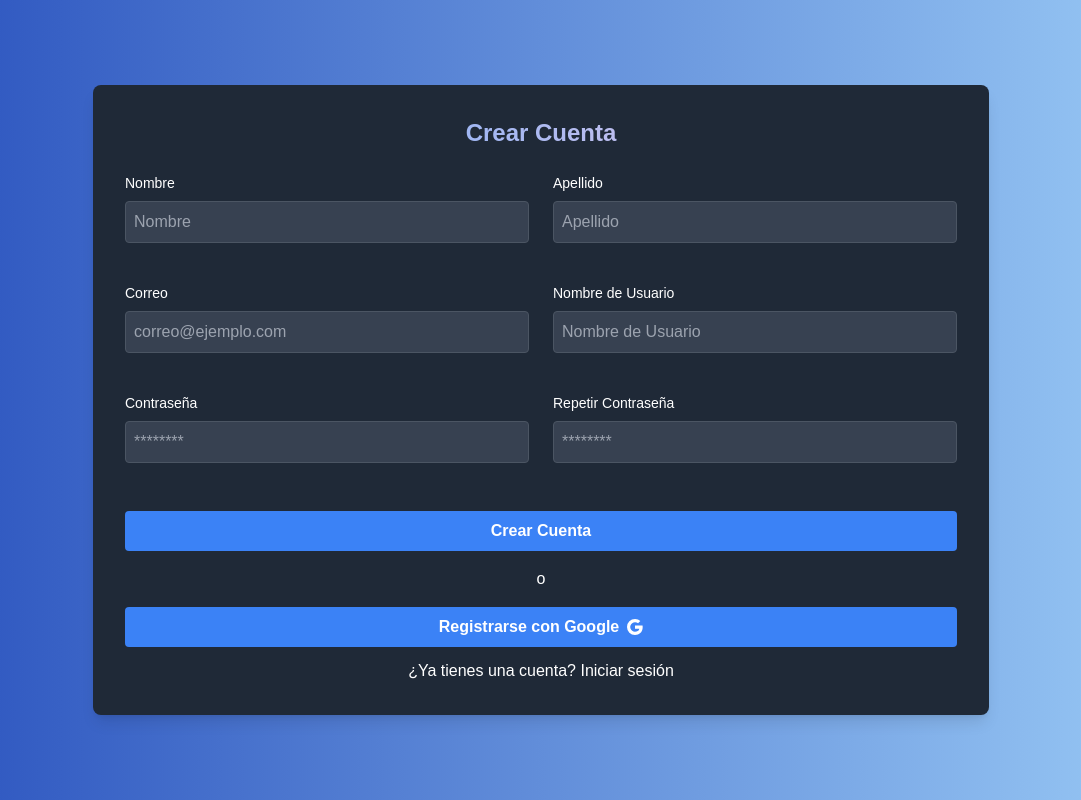
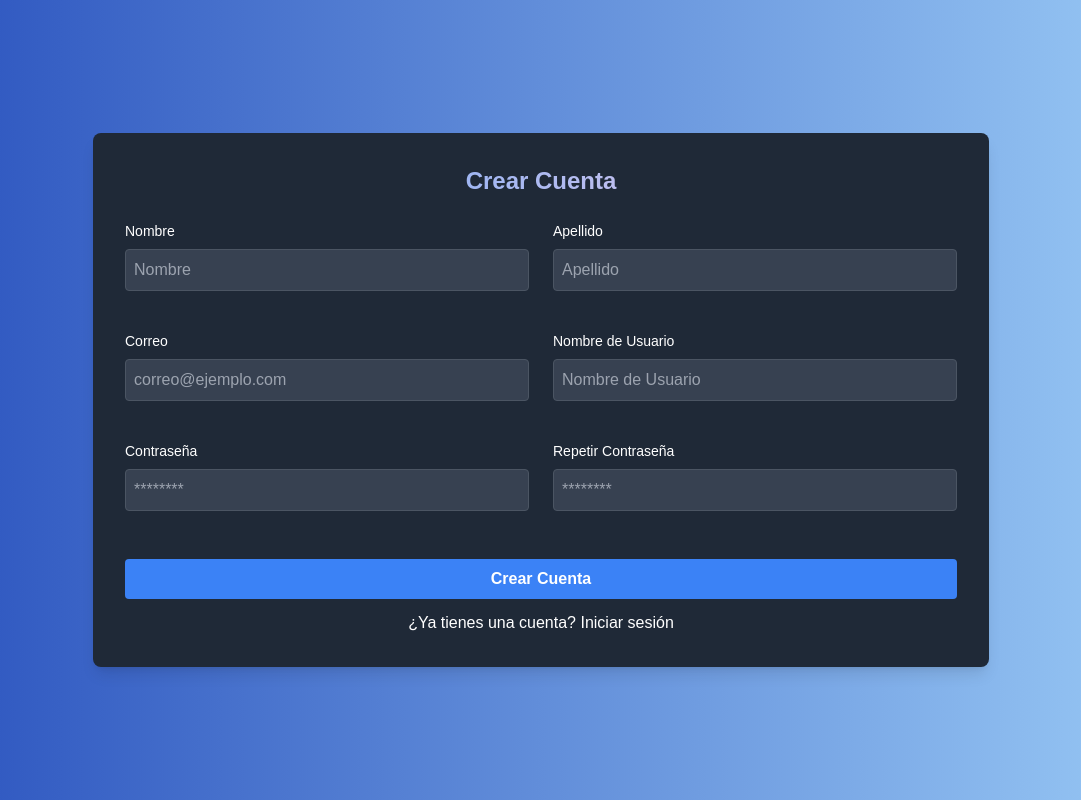
Before and after one commit to patyrudi/is2group7, a React (Vite) app in the folder client/: page /Register in a window 1280 px wide. Shown: the whole page, without its empty margins (99-1180 px from the left). Built offline with nearby package versions, Linux system fonts and the light colour scheme.

Commit message:
Cambios Finales

```diff
--- a/client/src/components/InviteUserForm.jsx
+++ b/client/src/components/InviteUserForm.jsx
@@ -1,16 +1,30 @@
-import { useState } from "react";
+import { useState, useEffect } from "react";
 import { createAssignedWorkspaces } from "../api/workspaces.api";
-import { getUserIdByUsername } from "../api/usuarios.api";
+import { getUserIdByUsername, getAllUsers } from "../api/usuarios.api";
 import { toast } from "react-hot-toast";
 
 export function InviteUserForm({ idEspacio }) {
-  const [username, setUsername] = useState("");
-  const [error, setError] = useState(null);
-  const toastperso = {style: {borderRadius: '10px',background: '#333',color: '#fff',}}
+  const [users, setUsers] = useState([]);
+  const [selectedUsername, setSelectedUsername] = useState("");
+  const toastperso = { style: { borderRadius: '10px', background: '#333', color: '#fff' } };
+
+  useEffect(() => {
+    const fetchUsers = async () => {
+      try {
+        const res = await getAllUsers();
+        setUsers(res.data);
+      } catch (error) {
+        console.error("Error al cargar los usuarios:", error);
+        toast.error("Error al cargar la lista de usuarios", toastperso);
+      }
+    };
+
+    fetchUsers();
+  }, []);
 
   const handleInviteUser = async () => {
     try {
-      const res = await getUserIdByUsername(username);
+      const res = await getUserIdByUsername(selectedUsername);
 
       if (res.data && res.data.idUsuario) {
         const idUsuario = res.data.idUsuario;
@@ -23,9 +37,8 @@ export function InviteUserForm({ idEspacio }) {
           fechaAsignacion: new Date().toISOString().split("T")[0],
         };
 
-
         const response = await createAssignedWorkspaces(assignedWorkspaceData);
-        toast.success("Usuario añadido al espacio de trabajo",toastperso);
+        toast.success("Usuario añadido al espacio de trabajo", toastperso);
       }
     } catch (error) {
       if (error.response) {
@@ -39,34 +52,34 @@ export function InviteUserForm({ idEspacio }) {
           toast.error("Ha ocurrido un error", toastperso);
         }
       } else {
-        console.log(error);
+        console.error(error);
         toast.error("Error de red o problema desconocido", toastperso);
       }
     }
-
   };
-
 
   return (
     <div className="relative flex justify-end items-center p-4">
-  <input
-    type="text"
-    value={username}
-    onChange={(e) => setUsername(e.target.value)}
-    placeholder="Nombre de usuario"
+      <select
+        value={selectedUsername}
+        onChange={(e) => setSelectedUsername(e.target.value)}
         className="border-b border-blue-400 focus:outline-none focus:border-blue-600 text-blue-600 placeholder-blue-400 mr-2 px-4 py-2 rounded"
-  />
+      >
+        <option value="" disabled>
+          Selecciona un usuario
+        </option>
+        {users.map((user) => (
+          <option key={user.idUsuario} value={user.username}>
+            {user.username}
+          </option>
+        ))}
+      </select>
       <button
         onClick={handleInviteUser}
         className="bg-green-600 text-white px-4 py-2 rounded hover:bg-green-500"
       >
         Invitar
       </button>
-  {error && (
-    <p className="ml-2 text-red-500">{error}</p>
-  )}
     </div>
-
-
   );
 }
--- a/client/src/pages/Login.jsx
+++ b/client/src/pages/Login.jsx
@@ -90,13 +90,6 @@ export function Login() {
             >
               Iniciar Sesión
             </button>
-            <div className="text-center text-gray-400 my-6">o</div>
-            <button
-              type="button"
-              className="w-full py-3 bg-blue-500 text-white font-bold rounded-lg text-lg shadow-lg hover:bg-blue-600 focus:outline-none focus:ring-2 focus:ring-blue-300"
-            >
-              Iniciar sesión con Google
-            </button>
           </form>
           <div className="mt-6">
             <NavigationRegister />
--- a/client/src/pages/Register.jsx
+++ b/client/src/pages/Register.jsx
@@ -155,25 +155,6 @@ export function Register() {
             Crear Cuenta
           </button>
         </form>
-        <div className="text-center my-4">o</div>
-        <button
-          type="button"
-          className="w-full py-2 bg-blue-500 hover:bg-blue-600 text-white font-semibold rounded focus:outline-none focus:ring-2 focus:ring-blue-500 flex items-center justify-center"
-        >
-          <span>Registrarse con Google</span>
-          <span className="ml-2">
-            <svg
-              xmlns="http://www.w3.org/2000/svg"
-              width="16"
-              height="16"
-              fill="currentColor"
-              className="bi bi-google"
-              viewBox="0 0 16 16"
-            >
-              <path d="M15.545 6.558a9.4 9.4 0 0 1 .139 1.626c0 2.434-.87 4.492-2.384 5.885h.002C11.978 15.292 10.158 16 8 16A8 8 0 1 1 8 0a7.7 7.7 0 0 1 5.352 2.082l-2.284 2.284A4.35 4.35 0 0 0 8 3.166c-2.087 0-3.86 1.408-4.492 3.304a4.8 4.8 0 0 0 0 3.063h.003c.635 1.893 2.405 3.301 4.492 3.301 1.078 0 2.004-.276 2.722-.764h-.003a3.7 3.7 0 0 0 1.599-2.431H8v-3.08z" />
-            </svg>
-          </span>
-        </button>
         <div className="text-center mt-3">
           <NavigationLogin />
         </div>
```
Lines whose indentation alone changed are shown as unchanged.
